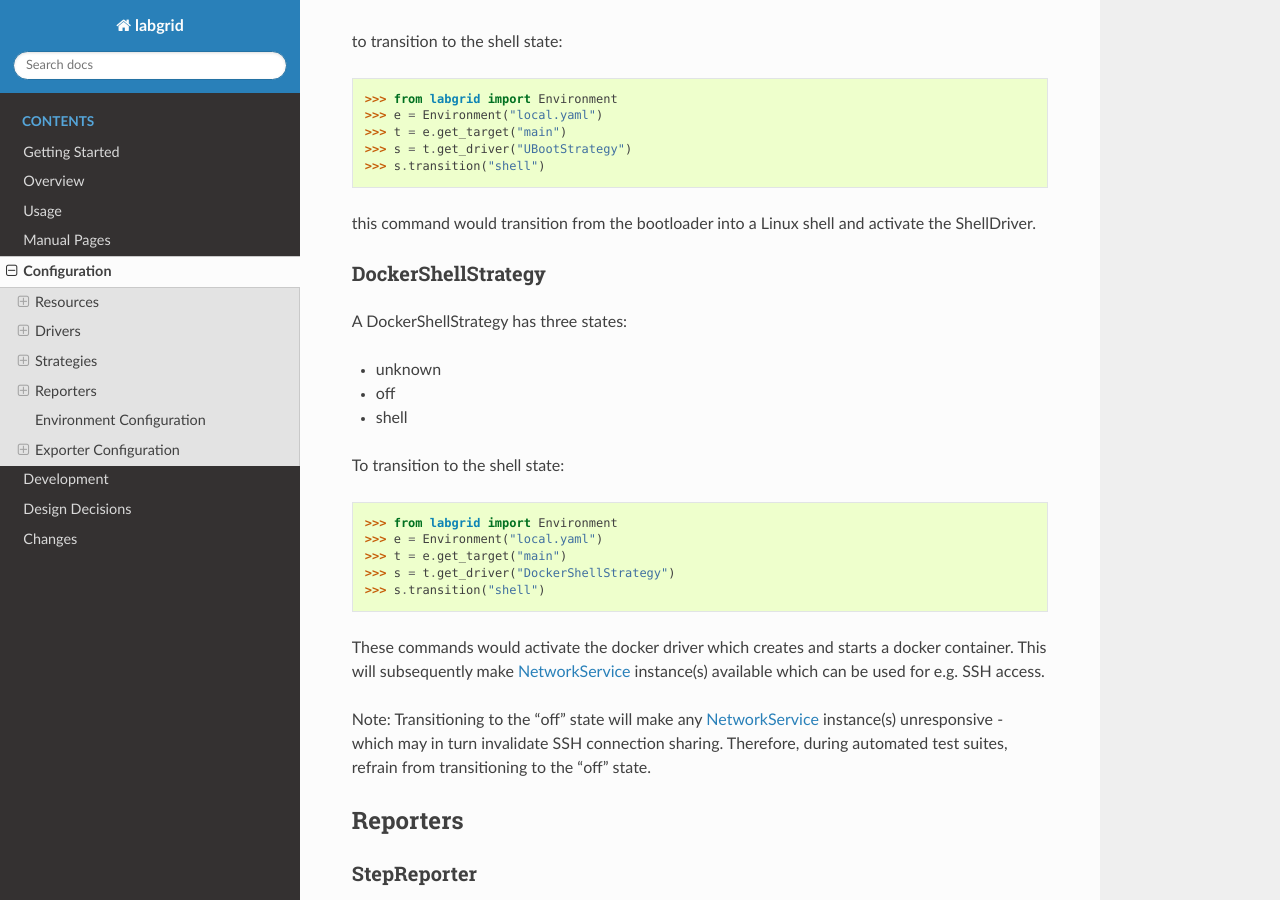
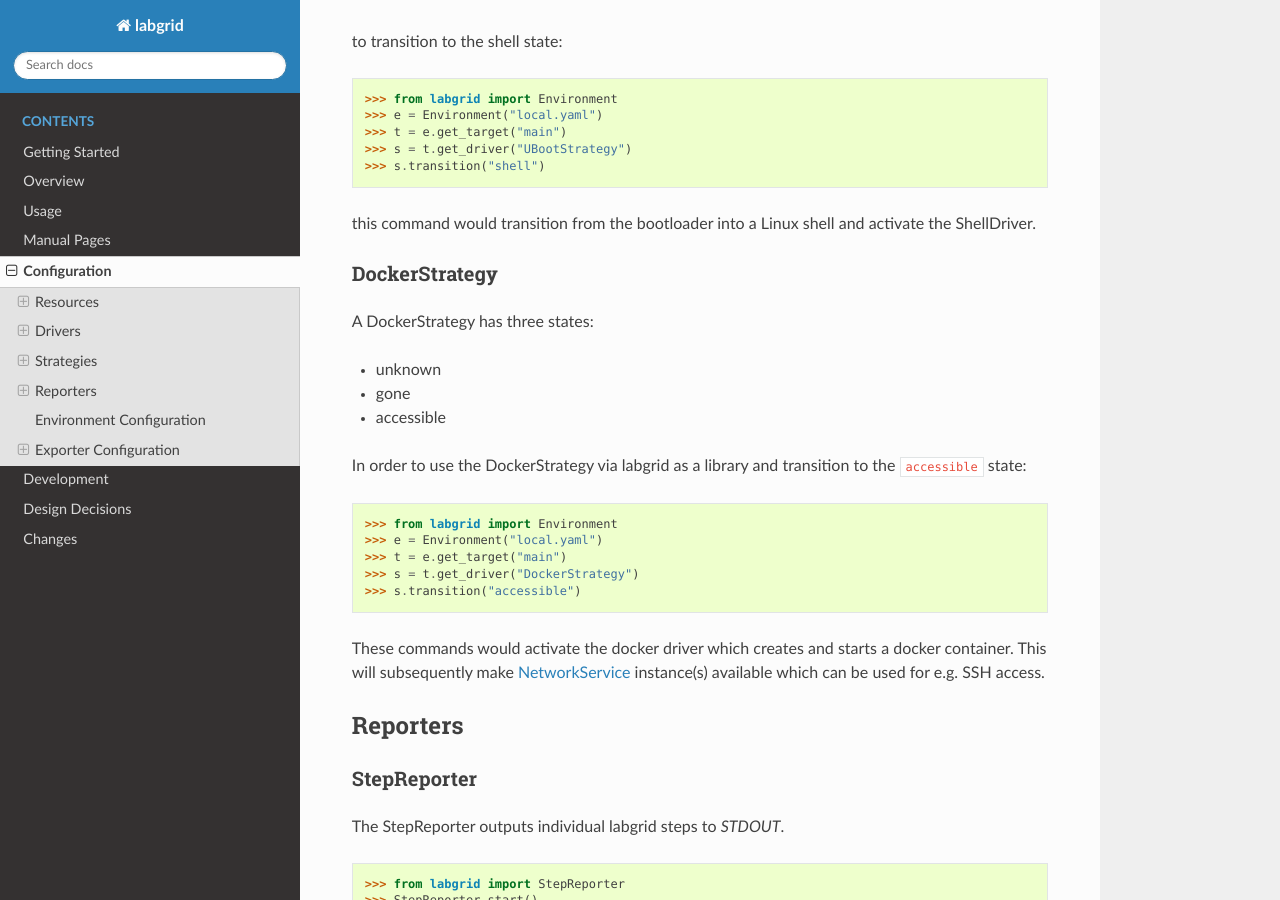
Before and after one commit to labgrid-project/labgrid, a Sphinx documentation site: the page built from doc/configuration.rst, in a window 1280 px wide and 900 px high, scrolled down 56813 px. Built offline with Sphinx 7.4.7 and the Read the Docs theme 2.0.0, drawn with Linux system fonts in a browser that asks for light colours; pages that are not in the unit, such as notebooks, are missing from menus.

Commit message:
doc: configuration: fix docker strategy documentation
In an initial version of the patch series, the strategy was called
DockerShellStrategy. But that was changed before the PR was merged. So
adjust the documentation to the actual existing DockerStrategy.

Signed-off-by: Bastian Krause <bst@pengutronix.de>

```diff
--- a/doc/configuration.rst
+++ b/doc/configuration.rst
@@ -2685,34 +2685,29 @@ to transition to the shell state:
 this command would transition from the bootloader into a Linux shell and
 activate the ShellDriver.
 
-DockerShellStrategy
-~~~~~~~~~~~~~~~~~~~
-A DockerShellStrategy has three states:
+DockerStrategy
+~~~~~~~~~~~~~~
+A DockerStrategy has three states:
 
 - unknown
-- off
-- shell
-
-
-To transition to the shell state:
+- gone
+- accessible
+
+
+In order to use the DockerStrategy via labgrid as a library and transition to
+the ``accessible`` state:
 
 ::
 
    >>> from labgrid import Environment
    >>> e = Environment("local.yaml")
    >>> t = e.get_target("main")
-   >>> s = t.get_driver("DockerShellStrategy")
-   >>> s.transition("shell")
-
+   >>> s = t.get_driver("DockerStrategy")
+   >>> s.transition("accessible")
 
 These commands would activate the docker driver which creates and starts
 a docker container. This will subsequently make `NetworkService`_ instance(s)
 available which can be used for e.g. SSH access.
-
-Note: Transitioning to the "off" state will make any `NetworkService`_
-instance(s) unresponsive - which may in turn invalidate SSH connection
-sharing. Therefore, during automated test suites, refrain from transitioning
-to the "off" state.
 
 Reporters
 ---------
```
